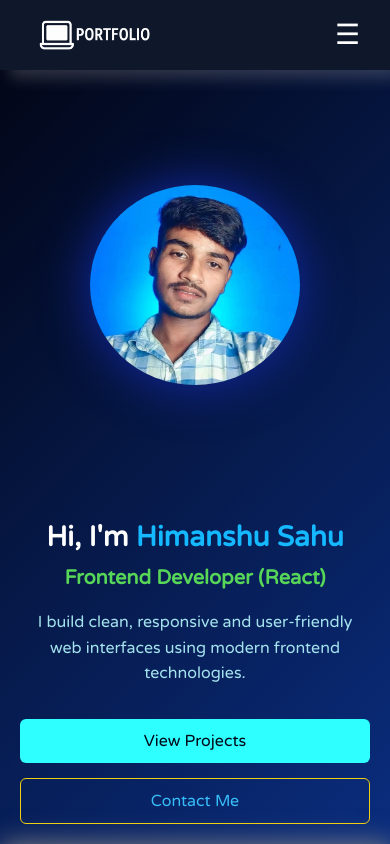
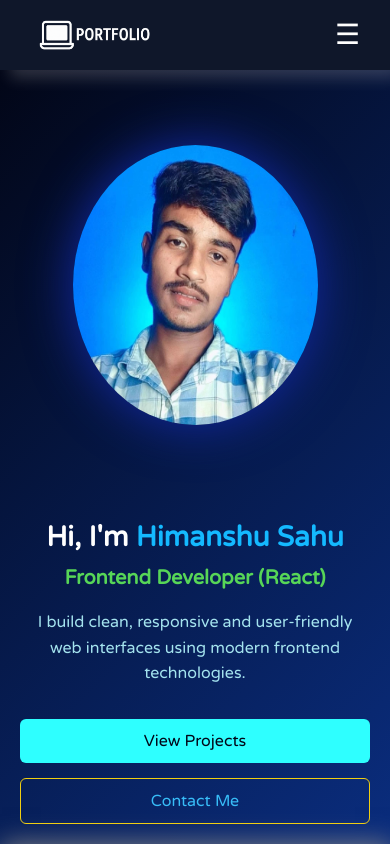
Before and after one commit to himanshu928/Portfolio-, a React (Vite) app: page / in a window 390 px wide. Shown: the top 844 px of the page. Built offline with nearby package versions, Linux system fonts and the light colour scheme.

Commit message:
feat: more responsive

```diff
--- a/src/Styles/HeroSection.css
+++ b/src/Styles/HeroSection.css
@@ -202,8 +202,8 @@ body{
     margin: 20px auto
   }
   .hero-right .hero-image img {
-    width: 300px;
-    height: 200px;
+    width: 380px;
+    height: 280px;
     /* text-align: center; */
     margin-left: 0px;
   }
```
